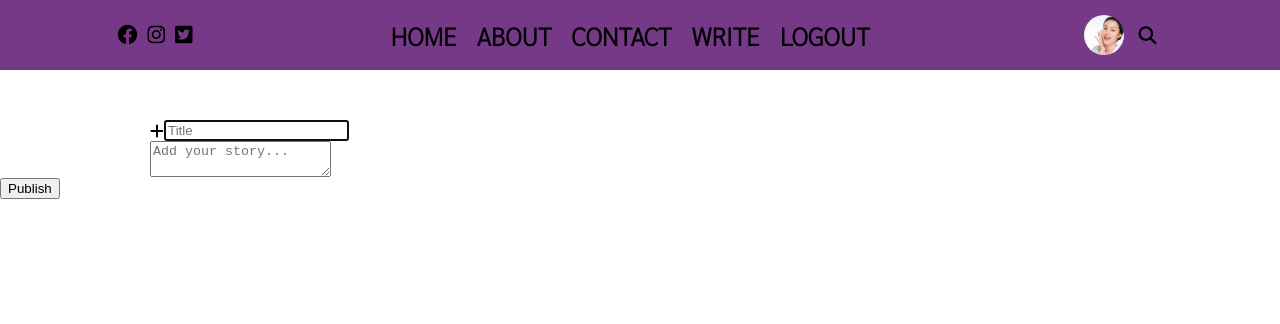
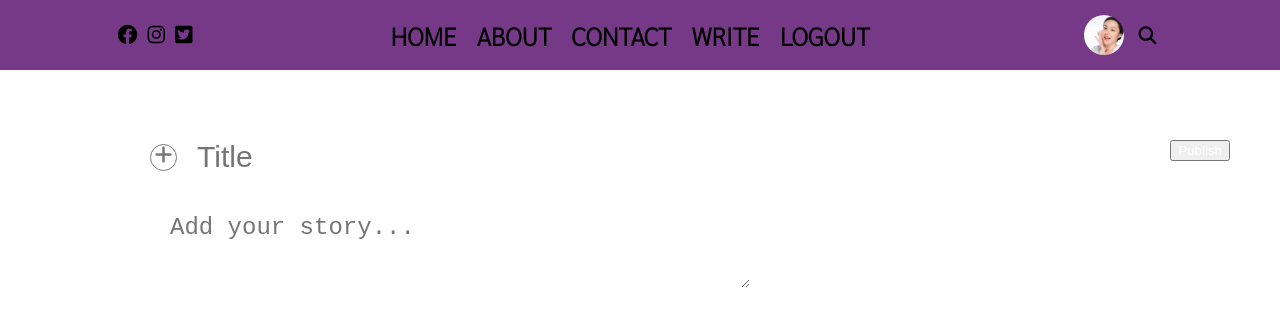
Before and after one commit to Vitsmart/Blog, a React (Create React App) app: page / in a window 1280 px wide. Shown: the top 324 px of the page. Built offline with nearby package versions, Linux system fonts and the light colour scheme.

Commit message:
updating tyles

```diff
--- a/src/pages/Write/Write.css
+++ b/src/pages/Write/Write.css
@@ -2,10 +2,39 @@
     padding-top: 50px;
 }
 .writeForm{
-
+position: relative;
 }
 .writeFormGroup{
     margin-left: 150px;
     display: flex;
     align-items: center;
 }
+.writeFormIcon{
+    width: 25px;
+    height: 25px;
+    border-radius: 50%;
+    border: 1px solid;
+    display: flex;
+    justify-content: center;
+    font-size: 20px;
+    color: rgb(121, 118, 118);
+    cursor: pointer;
+}
+.writeInput{
+    font-size: 30px;
+    border: none;
+    padding: 20px;
+    width: 70vh;
+}
+.writeInput:focus{
+    outline: none;
+}
+.writeText{
+    font-size: 24px;
+}
+.writeSubmit{
+    position: absolute;
+    top: 20px;
+    right: 50px;
+    color: white;
+}
```
